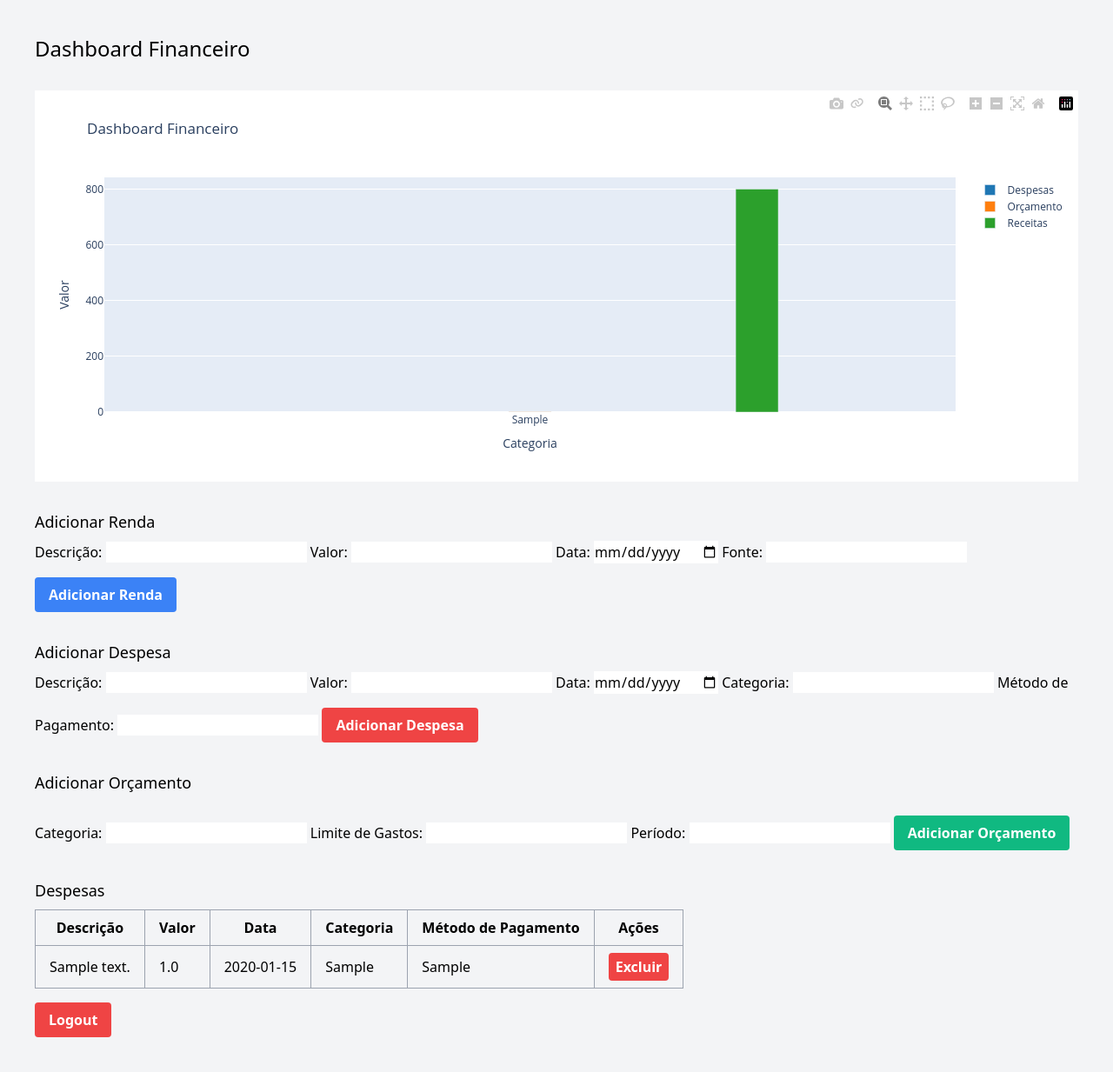
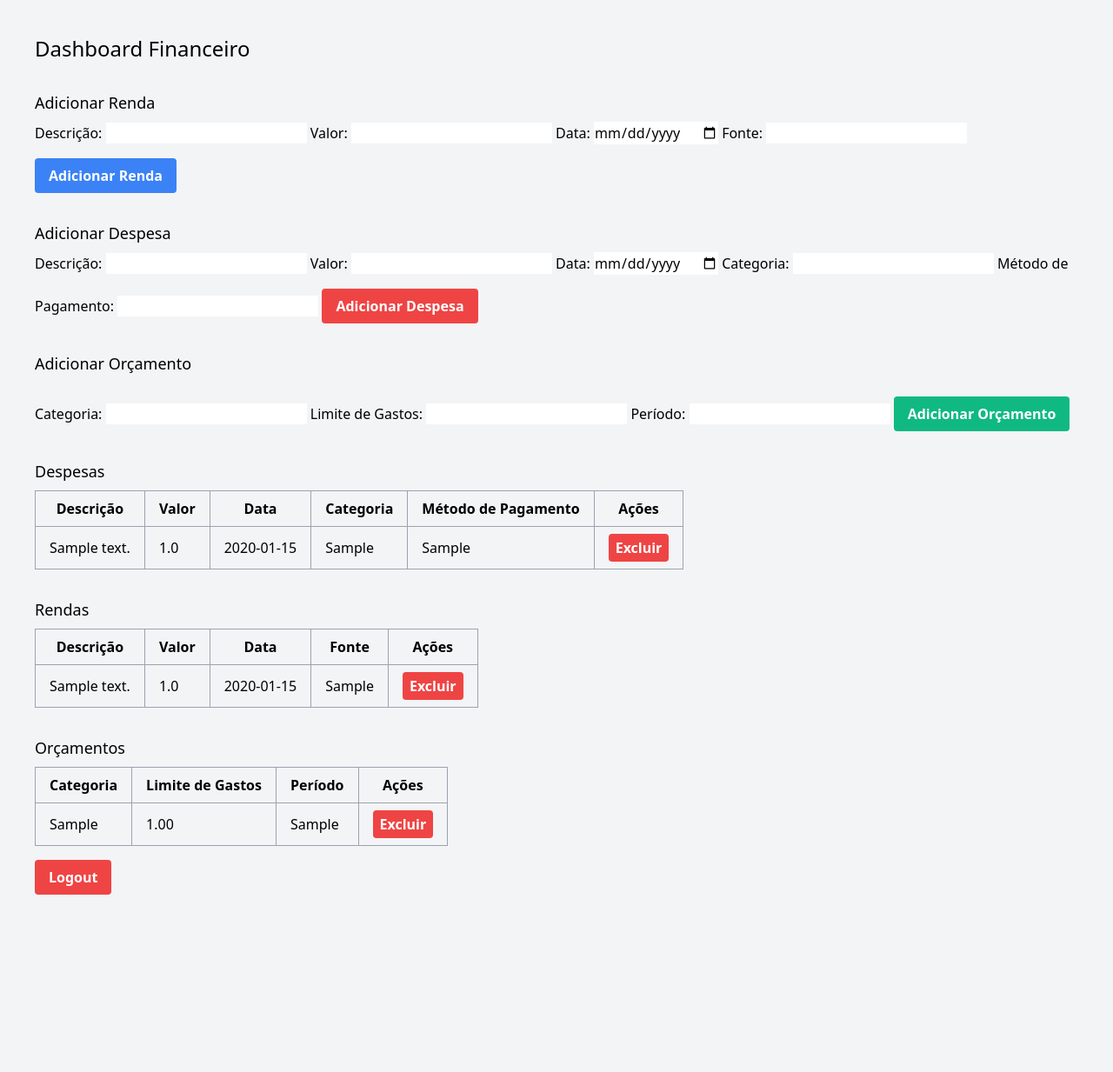
Before and after one commit to mateus-schiavi/FinDash, a Flask app: page / in a window 1280 px wide. Shown: the whole page at 87% size. After the commit the page ends 1029 px from the top, so only its background shows below. Run offline with Flask 3, Linux system fonts and the light colour scheme; the visitor is signed in with stand-in values (Sample User, id 1); tables that the repository leaves empty hold one stand-in row (values such as "Sample post"); some libraries are stand-ins or nearby versions.

Commit message:
gráfico retirado e mudanças feitas

```diff
--- a/main.py
+++ b/main.py
@@ -88,32 +88,40 @@ def index():
                      'category': expense.category,
                      'payment_method': expense.payment_method} for expense in expenses]
 
+    incomes = Income.query.filter_by(user_id=session['user_id']).all()
+
+    income_data = [{'income_id' : income.income_id,
+                    'description' : income.description,
+                    'value' : float(income.value),
+                    'date' : income.date,
+                    'source' : income.source} for income in incomes]
+
     # Consulta orçamentos do usuário logado
     budgets = Budget.query.filter_by(user_id=session['user_id']).all()
     categories = [budget.category for budget in budgets]
     spending_limits = [budget.spending_limit for budget in budgets]
 
-    # Cria um gráfico com 3 séries de barras para despesas, orçamento e receitas
-    fig = go.Figure()
+    # # Cria um gráfico com 3 séries de barras para despesas, orçamento e receitas
+    # fig = go.Figure()
 
-    # Adiciona uma série de barras para despesas
-    fig.add_trace(go.Bar(x=categories, y=expense_data, name='Despesas', marker_color='#1f77b4', width=0.05))
+    # # Adiciona uma série de barras para despesas
+    # fig.add_trace(go.Bar(x=categories, y=expense_data, name='Despesas', marker_color='#1f77b4', width=0.05))
 
-    # Adiciona uma série de barras para o orçamento
-    fig.add_trace(go.Bar(x=categories, y=spending_limits, name='Orçamento', marker_color='#ff7f0e', width=0.05))
+    # # Adiciona uma série de barras para o orçamento
+    # fig.add_trace(go.Bar(x=categories, y=spending_limits, name='Orçamento', marker_color='#ff7f0e', width=0.05))
 
-    # Adiciona uma série de barras para receitas (valores fixos para demonstração)
-    revenue_values = [800] * len(categories)  # Usando 800 como valor fixo para todas as categorias
-    fig.add_trace(go.Bar(x=categories, y=revenue_values, name='Receitas', marker_color='#2ca02c', width=0.05))
+    # # Adiciona uma série de barras para receitas (valores fixos para demonstração)
+    # revenue_values = [800] * len(categories)  # Usando 800 como valor fixo para todas as categorias
+    # fig.add_trace(go.Bar(x=categories, y=revenue_values, name='Receitas', marker_color='#2ca02c', width=0.05))
 
-    # Define layout do gráfico
-    fig.update_layout(title='Dashboard Financeiro', xaxis_title='Categoria', yaxis_title='Valor')
+    # # Define layout do gráfico
+    # fig.update_layout(title='Dashboard Financeiro', xaxis_title='Categoria', yaxis_title='Valor')
 
-    # Converte o gráfico para HTML
-    graph_html = fig.to_html(full_html=False)
-
+    # # Converte o gráfico para HTML
+    # graph_html = fig.to_html(full_html=False)
+    # graph_html=graph_html
     # Renderiza o template HTML do dashboard, passando os dados do gráfico e das despesas
-    return render_template('index.html', graph_html=graph_html, expenses=expense_data)
+    return render_template('index.html', expenses=expense_data, incomes = income_data, budgets=budgets)
 
 
 # Rota de login para autenticar os usuários
@@ -239,5 +247,40 @@ def delete_expense(expense_id):
 
     return redirect(url_for('index'))
 
+# Rota para excluir renda
+@app.route('/delete_income/<int:income_id>', methods=['POST'])
+def delete_income(income_id):
+    if 'name' not in session:
+        return redirect(url_for('login'))
+
+    # Verifica se a renda pertence ao usuário logado
+    income = Income.query.filter_by(income_id=income_id, user_id=session['user_id']).first()
+    if not income:
+        return redirect(url_for('index'))  # Redireciona se a renda não existir ou não pertencer ao usuário
+
+    # Remove a renda do banco de dados
+    db.session.delete(income)
+    db.session.commit()
+
+    return redirect(url_for('index'))
+
+# Rota para excluir orçamento
+@app.route('/delete_budget/<int:budget_id>', methods=['POST'])
+def delete_budget(budget_id):
+    if 'name' not in session:
+        return redirect(url_for('login'))
+
+    # Verifica se o orçamento pertence ao usuário logado
+    budget = Budget.query.filter_by(budget_id=budget_id, user_id=session['user_id']).first()
+    if not budget:
+        return redirect(url_for('index'))  # Redireciona se o orçamento não existir ou não pertencer ao usuário
+
+    # Remove o orçamento do banco de dados
+    db.session.delete(budget)
+    db.session.commit()
+
+    return redirect(url_for('index'))
+
+
 if __name__ == '__main__':
     app.run(debug=True)
--- a/templates/index.html
+++ b/templates/index.html
@@ -97,6 +97,69 @@
             </table>
         </div>
 
+        <!-- Exibição das rendas -->
+        <div class="mt-8">
+            <h2 class="text-lg mb-2">Rendas</h2>
+            <table class="border-collapse border border-gray-400">
+                <thead>
+                    <tr>
+                        <th class="border border-gray-400 px-4 py-2">Descrição</th>
+                        <th class="border border-gray-400 px-4 py-2">Valor</th>
+                        <th class="border border-gray-400 px-4 py-2">Data</th>
+                        <th class="border border-gray-400 px-4 py-2">Fonte</th>
+                        <th class="border border-gray-400 px-4 py-2">Ações</th>
+                    </tr>
+                </thead>
+                <tbody>
+                    {% for income in incomes %}
+                    <tr>
+                        <td class="border border-gray-400 px-4 py-2">{{ income.description }}</td>
+                        <td class="border border-gray-400 px-4 py-2">{{ income.value }}</td>
+                        <td class="border border-gray-400 px-4 py-2">{{ income.date }}</td>
+                        <td class="border border-gray-400 px-4 py-2">{{ income.source }}</td>
+                        <td class="border border-gray-400 px-4 py-2">
+                            <form action="{{ url_for('delete_income', income_id=income.income_id) }}" method="post">
+                                <button type="submit"
+                                    class="bg-red-500 hover:bg-red-700 text-white font-bold py-1 px-2 rounded">Excluir</button>
+                            </form>
+                        </td>
+                    </tr>
+                    {% endfor %}
+                </tbody>
+            </table>
+        </div>
+
+        <!-- Exibição dos orçamentos -->
+        <div class="mt-8">
+            <h2 class="text-lg mb-2">Orçamentos</h2>
+            <table class="border-collapse border border-gray-400">
+                <thead>
+                    <tr>
+                        <th class="border border-gray-400 px-4 py-2">Categoria</th>
+                        <th class="border border-gray-400 px-4 py-2">Limite de Gastos</th>
+                        <th class="border border-gray-400 px-4 py-2">Período</th>
+                        <th class="border border-gray-400 px-4 py-2">Ações</th>
+                    </tr>
+                </thead>
+                <tbody>
+                    {% for budget in budgets %}
+                    <tr>
+                        <td class="border border-gray-400 px-4 py-2">{{ budget.category }}</td>
+                        <td class="border border-gray-400 px-4 py-2">{{ budget.spending_limit }}</td>
+                        <td class="border border-gray-400 px-4 py-2">{{ budget.period }}</td>
+                        <td class="border border-gray-400 px-4 py-2">
+                            <form action="{{ url_for('delete_budget', budget_id=budget.budget_id) }}" method="post">
+                                <button type="submit"
+                                    class="bg-red-500 hover:bg-red-700 text-white font-bold py-1 px-2 rounded">Excluir</button>
+                            </form>
+                        </td>
+                    </tr>
+                    {% endfor %}
+                </tbody>
+            </table>
+        </div>
+
+
         <!-- Adiciona um botão de logout -->
         <form action="{{ url_for('logout') }}" method="post">
             <button type="submit"
```
